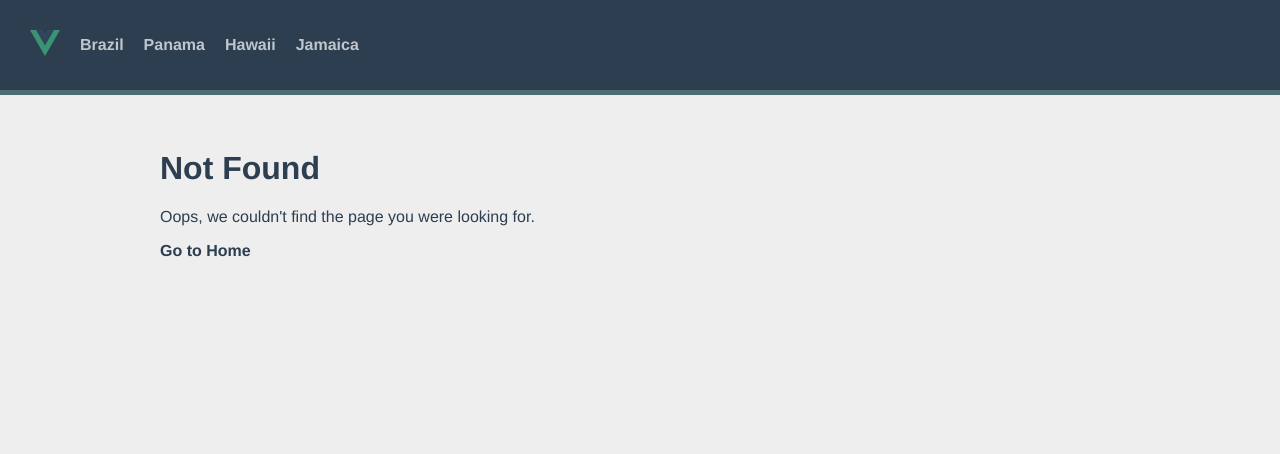
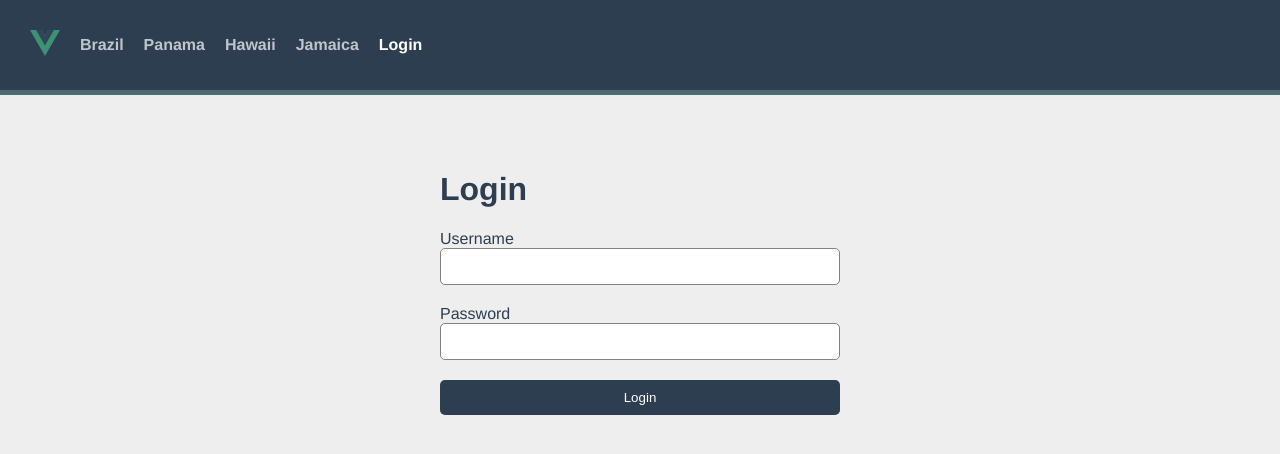
Before and after one commit to techEdge3030/mo-vue-routing, a Vue app: page /login in a window 1280 px wide. Before the commit this address had no page. Shown: the top 454 px of the page. Built offline with nearby package versions, Linux system fonts and the light colour scheme.

Commit message:
meta-fields

```diff
--- a/src/components/TheNavigation.vue
+++ b/src/components/TheNavigation.vue
@@ -13,6 +13,7 @@
     >
       {{ destination.name }}
     </router-link>
+    <router-link to="/login">Login</router-link>
   </div>
 </template>
 <script setup>
--- a/src/router/index.js
+++ b/src/router/index.js
@@ -3,6 +3,19 @@
 import sourceData from "@/data.json";
 const routes = [
   { path: "/", name: "Home", component: Home },
+  {
+    path: "/protected",
+    name: "protected",
+    component: () => import("@/views/Protected.vue"),
+    meta: {
+      requiresAuth: true,
+    },
+  },
+  {
+    path: "/login",
+    name: "login",
+    component: () => import("@/views/Login.vue"),
+  },
   {
     path: "/destination/:id/:slug",
     name: "destination.show",
@@ -46,4 +59,10 @@
   history: createWebHistory(),
   routes,
 });
+router.beforeEach((to, from) => {
+  console.log(window.user);
+  if (to.meta.requiresAuth && !window.user) {
+    return { name: "login" };
+  }
+});
 export default router;
--- /dev/null
+++ b/src/views/Login.vue
@@ -0,0 +1,29 @@
+<template>
+  <div class="login">
+    <form action="" class="form" @submit.prevent="login">
+      <h1>Login</h1>
+      <label for="username">Username</label>
+      <input type="text" v-model="username" name="username" class="input" />
+      <label for="password">Password</label>
+      <input type="text" v-model="password" name="password" class="input" />
+      <button class="btn">Login</button>
+    </form>
+  </div>
+</template>
+
+<script>
+export default {
+  data() {
+    return {
+      username: "",
+      password: "",
+    };
+  },
+  methods: {
+    login() {
+      window.user = this.username;
+      this.$router.push({ name: "protected" });
+    },
+  },
+};
+</script>
--- /dev/null
+++ b/src/views/Protected.vue
@@ -0,0 +1,21 @@
+<template>
+  <div>
+    <h1>Greetings, {{ username }}</h1>
+    <button @click="logout">Logout</button>
+  </div>
+</template>
+<script>
+export default {
+  data() {
+    return {
+      username: window.user,
+    };
+  },
+  methods: {
+    logout() {
+      window.user = null;
+      this.$router.push({ name: "login" });
+    },
+  },
+};
+</script>
```
